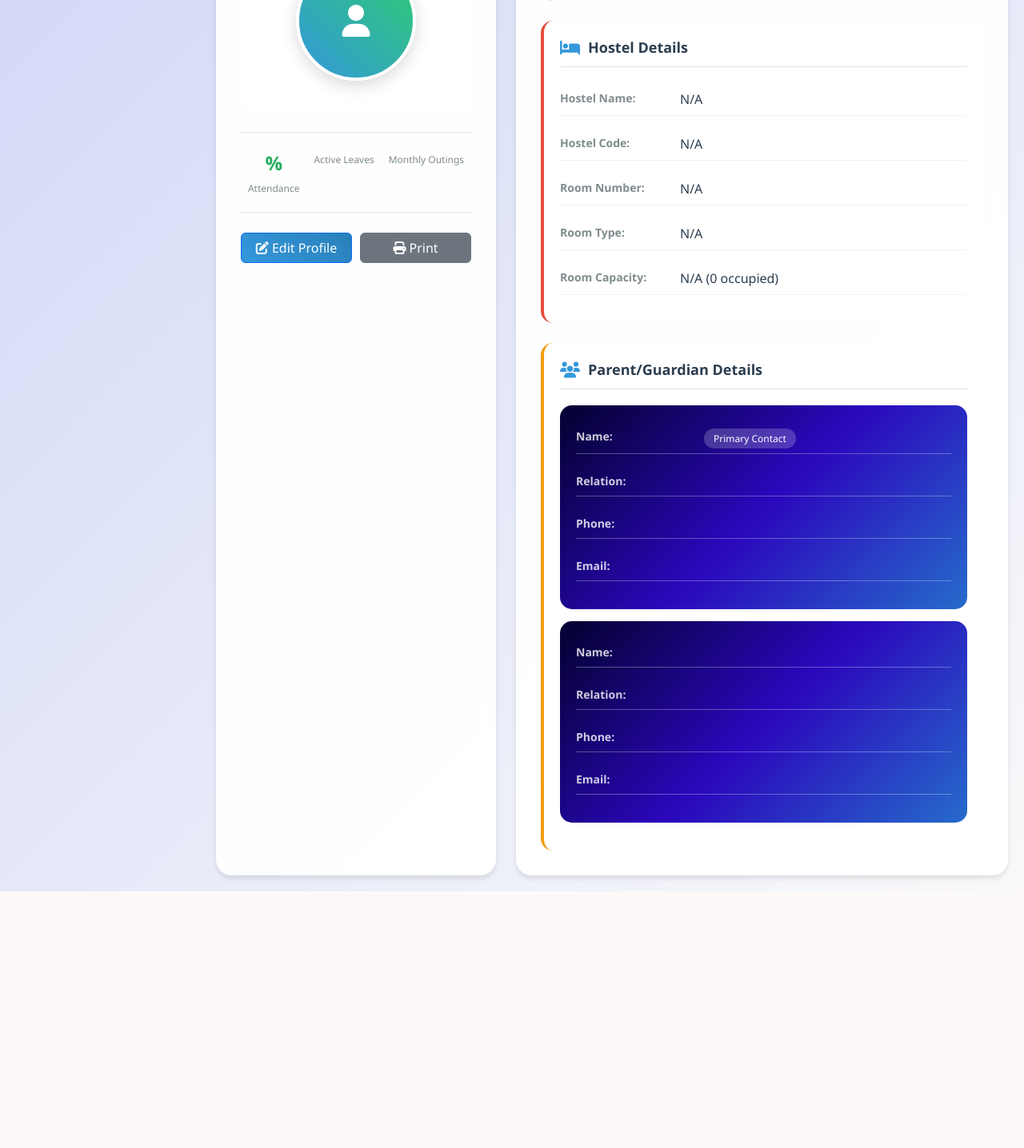
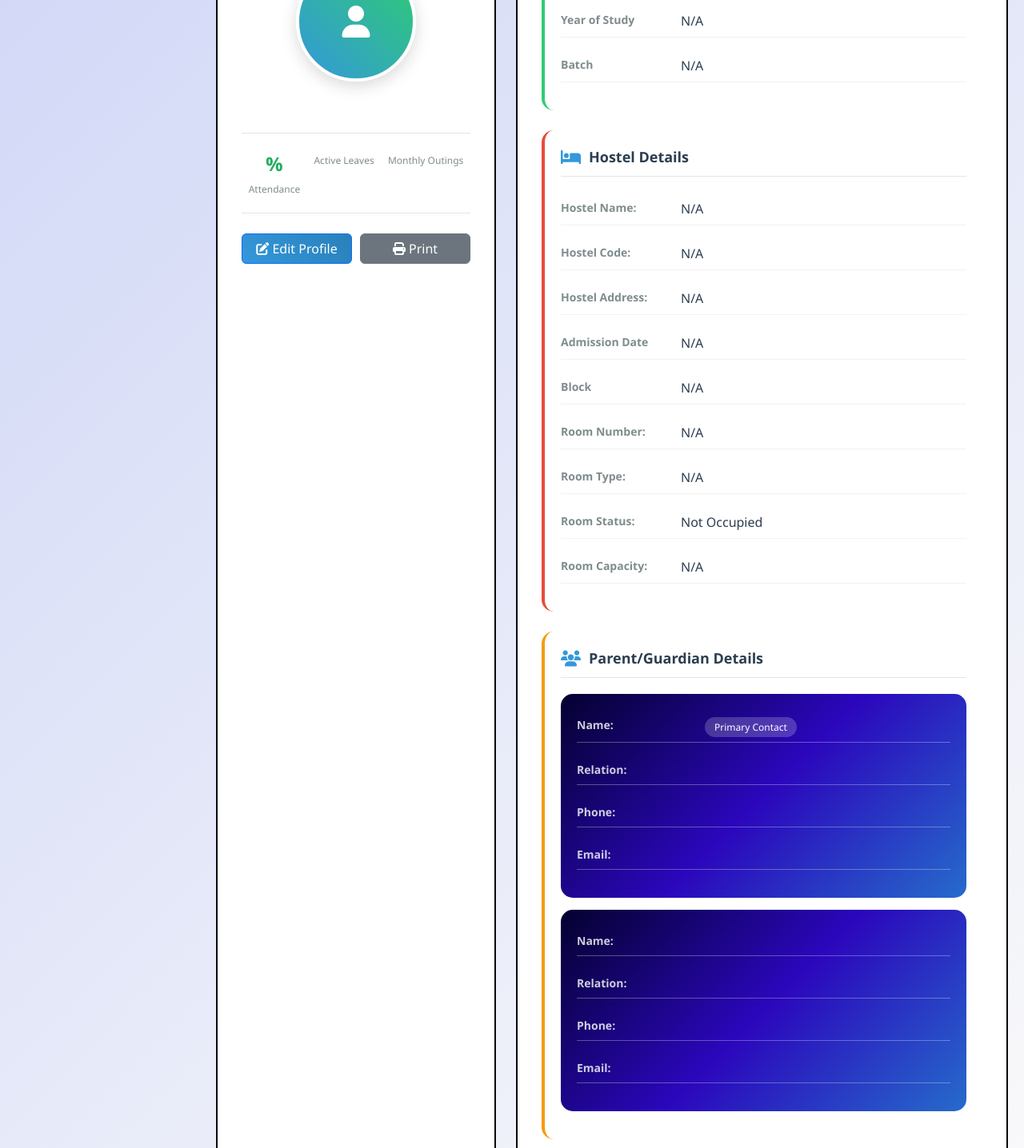
Before and after one commit to arunsanjeevms/Hostel-Management-System, a PHP site: page /profile.php in a window 1280 px wide. Shown: the part 813-2249 px from the top of the page at 80% size. Before the commit the page ends 1928 px from the top, so only its background shows below. Run offline with PHP 8.4, Linux system fonts and the light colour scheme; data that the repository does not hold is empty; some libraries are stand-ins or nearby versions.

Commit message:
update profile.php

```diff
--- a/footer.php
+++ b/footer.php
@@ -5,7 +5,7 @@
             bottom: 0;
             left: var(--sidebar-width);
             right: 0;
-            height: var(--footer-height);
+            height: 45px;
             background: linear-gradient(45deg, #4e73df, #1cc88a);
             color: white;
             display: flex;
--- a/profile.php
+++ b/profile.php
@@ -80,7 +80,7 @@ try {
     // Get student basic info
     $stmt = $pdo->prepare("
         SELECT s.*, r.room_number, r.room_type, r.capacity, r.occupied,
-               h.hostel_name, h.hostel_code, h.address as hostel_address
+               h.hostel_name, h.hostel_code, h.address,r.created_at
         FROM students s
         LEFT JOIN rooms r ON s.room_id = r.room_id
         LEFT JOIN hostels h ON r.hostel_id = h.hostel_id
@@ -770,6 +770,27 @@ try {
                 display: flex !important;
             }
 
+            .profile-department,
+            .primary-badge-small,
+            .primary-badge {
+                color: #000;
+            }
+
+            .parent-card {
+                background: white !important;
+                color: black !important;
+                border: 1px solid #000 !important;
+            }
+
+            .parent-card .info-label {
+                color: black !important;
+            }
+
+            .parent-card .info-value {
+                color: black !important;
+            }
+        }
+
         .profile-card,
         .details-card {
             box-shadow: none !important;
@@ -819,7 +840,8 @@ try {
                         <?php endif; ?>
                     </div>
                     <div class="profile-name"><?php echo htmlspecialchars($student_data['name'] ?? 'N/A'); ?></div>
-                    <div class="profile-roll"><?php echo htmlspecialchars($student_data['roll_number'] ?? 'N/A'); ?></div>
+                    <div class="profile-roll"><?php echo htmlspecialchars($student_data['roll_number'] ?? 'N/A'); ?>
+                    </div>
                     <div class="profile-department">
                         <?php echo htmlspecialchars($student_data['department'] ?? 'N/A'); ?>
                     </div>
@@ -902,7 +924,7 @@ try {
                             <i class="fas fa-edit"></i> Edit
                         </button>
                     </div>
-
+<br>
                     <div class="info-grid">
                         <!-- Personal Info -->
                         <div class="info-section">
@@ -912,7 +934,8 @@ try {
                             <div class="info-item">
                                 <div class="info-label">Full Name:</div>
                                 <div class="info-value">
-                                    <span class="view-mode"><?php echo htmlspecialchars($student_data['name'] ?? 'N/A'); ?></span>
+                                    <span
+                                        class="view-mode"><?php echo htmlspecialchars($student_data['name'] ?? 'N/A'); ?></span>
                                     <input type="text" name="name"
                                         value="<?php echo htmlspecialchars($student_data['name'] ?? ''); ?>"
                                         class="edit-mode"
@@ -920,9 +943,9 @@ try {
                                 </div>
                             </div>
                             <div class="info-item">
-                                <div class="info-label">Roll Number:</div>
+                                <div class="info-label">Date of Birth</div>
                                 <div class="info-value">
-                                    <?php echo htmlspecialchars($student_data['roll_number'] ?? 'N/A'); ?>
+                                    <?php echo htmlspecialchars($student_data['DOB'] ?? 'N/A'); ?>
                                 </div>
                             </div>
                             <div class="info-item">
@@ -934,7 +957,8 @@ try {
                             <div class="info-item">
                                 <div class="info-label">Email:</div>
                                 <div class="info-value">
-                                    <span class="view-mode"><?php echo htmlspecialchars($student_data['email'] ?? 'N/A'); ?></span>
+                                    <span
+                                        class="view-mode"><?php echo htmlspecialchars($student_data['email'] ?? 'N/A'); ?></span>
                                     <input type="email" name="email"
                                         value="<?php echo htmlspecialchars($student_data['email'] ?? ''); ?>"
                                         class="edit-mode"
@@ -944,7 +968,8 @@ try {
                             <div class="info-item">
                                 <div class="info-label">Phone:</div>
                                 <div class="info-value">
-                                    <span class="view-mode"><?php echo htmlspecialchars($student_data['student_phone'] ?? 'N/A'); ?></span>
+                                    <span
+                                        class="view-mode"><?php echo htmlspecialchars($student_data['student_phone'] ?? 'N/A'); ?></span>
                                     <input type="text" name="student_phone"
                                         value="<?php echo htmlspecialchars($student_data['student_phone'] ?? ''); ?>"
                                         class="edit-mode"
@@ -959,9 +984,16 @@ try {
                                 <i class="fas fa-graduation-cap"></i> Academic Details
                             </div>
                             <div class="info-item">
+                                <div class="info-label">Roll Number:</div>
+                                <div class="info-value">
+                                    <?php echo htmlspecialchars($student_data['roll_number'] ?? 'N/A'); ?>
+                                </div>
+                            </div>
+                            <div class="info-item">
                                 <div class="info-label">Department:</div>
                                 <div class="info-value">
-                                    <span class="view-mode"><?php echo htmlspecialchars($student_data['department'] ?? 'N/A'); ?></span>
+                                    <span
+                                        class="view-mode"><?php echo htmlspecialchars($student_data['department'] ?? 'N/A'); ?></span>
                                     <input type="text" name="department"
                                         value="<?php echo htmlspecialchars($student_data['department'] ?? ''); ?>"
                                         class="edit-mode"
@@ -971,7 +1003,8 @@ try {
                             <div class="info-item">
                                 <div class="info-label">Academic Year:</div>
                                 <div class="info-value">
-                                    <span class="view-mode"><?php echo htmlspecialchars($student_data['academic_year'] ?? 'N/A'); ?></span>
+                                    <span
+                                        class="view-mode"><?php echo htmlspecialchars($student_data['academic_year'] ?? 'N/A'); ?></span>
                                     <input type="text" name="academic_year"
                                         value="<?php echo htmlspecialchars($student_data['academic_year'] ?? ''); ?>"
                                         class="edit-mode"
@@ -979,13 +1012,15 @@ try {
                                 </div>
                             </div>
                             <div class="info-item">
-                                <div class="info-label">Block:</div>
+                                <div class="info-label">Year of Study</div>
                                 <div class="info-value">
-                                    <span class="view-mode"><?php echo htmlspecialchars($student_data['block'] ?? 'N/A'); ?></span>
-                                    <input type="text" name="block"
-                                        value="<?php echo htmlspecialchars($student_data['block'] ?? ''); ?>"
-                                        class="edit-mode"
-                                        style="display: none; width: 100%; padding: 8px; border: 1px solid #ddd; border-radius: 5px; font-size: 14px;">
+                                    <?php echo htmlspecialchars($student_data['Year_of_study'] ?? 'N/A'); ?>
+                                </div>
+                            </div>
+                            <div class="info-item">
+                                <div class="info-label">Batch</div>
+                                <div class="info-value">
+                                    <?php echo htmlspecialchars($student_data['batch'] ?? 'N/A'); ?>
                                 </div>
                             </div>
                         </div>
@@ -1008,6 +1043,29 @@ try {
                                 </div>
                             </div>
                             <div class="info-item">
+                                <div class="info-label">Hostel Address:</div>
+                                <div class="info-value">
+                                    <?php echo htmlspecialchars($student_data['address'] ?? 'N/A'); ?>
+                                </div>
+                            </div>
+                            <div class="info-item">
+                                <div class="info-label">Admission Date</div>
+                                <div class="info-value">
+                                    <?php
+                                    echo isset($student_data['created_at'])
+                                        ? date('Y-m-d', strtotime($student_data['created_at']))
+                                        : 'N/A';
+                                    ?>
+
+                                </div>
+                            </div>
+                            <div class="info-item">
+                                <div class="info-label">Block</div>
+                                <div class="info-value">
+                                    <?php echo htmlspecialchars($student_data['block'] ?? 'N/A'); ?>
+                                </div>
+                            </div>
+                            <div class="info-item">
                                 <div class="info-label">Room Number:</div>
                                 <div class="info-value">
                                     <?php echo htmlspecialchars($student_data['room_number'] ?? 'N/A'); ?>
@@ -1020,10 +1078,20 @@ try {
                                 </div>
                             </div>
                             <div class="info-item">
+                                <div class="info-label">Room Status: </div>
+                                <div class="info-value">
+                                    <?php
+                                    echo isset($student_data['occupied']) && $student_data['occupied'] == 1 ? 'Occupied' : 'Not Occupied';
+                                    ?>
+
+                                </div>
+                            </div>
+
+                            <div class="info-item">
                                 <div class="info-label">Room Capacity:</div>
                                 <div class="info-value">
                                     <?php echo htmlspecialchars($student_data['capacity'] ?? 'N/A'); ?>
-                                    (<?php echo htmlspecialchars($student_data['occupied'] ?? '0'); ?> occupied)
+
                                 </div>
                             </div>
                         </div>
@@ -1046,8 +1114,7 @@ try {
                                                     <?php endif; ?>
                                                 </span>
                                                 <div class="edit-mode" style="display: none;">
-                                                    <input type="text"
-                                                        name="parent_name[<?php echo $parent['parent_id']; ?>]"
+                                                    <input type="text" name="parent_name[<?php echo $parent['parent_id']; ?>]"
                                                         value="<?php echo htmlspecialchars($parent['name']); ?>"
                                                         style="width: 100%; padding: 8px; border: 1px solid #ddd; border-radius: 5px; margin-bottom: 5px; font-size: 14px;">
                                                     <?php if ($parent['is_primary_contact']): ?>
@@ -1065,7 +1132,8 @@ try {
                                         <div class="info-item">
                                             <div class="info-label">Phone:</div>
                                             <div class="info-value">
-                                                <span class="view-mode"><?php echo htmlspecialchars($parent['phone'] ?? 'N/A'); ?></span>
+                                                <span
+                                                    class="view-mode"><?php echo htmlspecialchars($parent['phone'] ?? 'N/A'); ?></span>
                                                 <input type="text" name="parent_phone[<?php echo $parent['parent_id']; ?>]"
                                                     value="<?php echo htmlspecialchars($parent['phone'] ?? ''); ?>"
                                                     class="edit-mode"
@@ -1075,7 +1143,8 @@ try {
                                         <div class="info-item">
                                             <div class="info-label">Email:</div>
                                             <div class="info-value">
-                                                <span class="view-mode"><?php echo htmlspecialchars($parent['email'] ?? 'N/A'); ?></span>
+                                                <span
+                                                    class="view-mode"><?php echo htmlspecialchars($parent['email'] ?? 'N/A'); ?></span>
                                                 <input type="email" name="parent_email[<?php echo $parent['parent_id']; ?>]"
                                                     value="<?php echo htmlspecialchars($parent['email'] ?? ''); ?>"
                                                     class="edit-mode"
@@ -1086,7 +1155,8 @@ try {
                                 <?php endforeach; ?>
                             <?php else: ?>
                                 <div class="info-item">
-                                    <div class="info-value" style="color: var(--text-light);">No parent/guardian information available</div>
+                                    <div class="info-value" style="color: var(--text-light);">No parent/guardian information
+                                        available</div>
                                 </div>
                             <?php endif; ?>
                         </div>
@@ -1214,4 +1284,5 @@ try {
         });
     </script>
 </body>
+
 </html>
```
Lines whose indentation alone changed are shown as unchanged.
